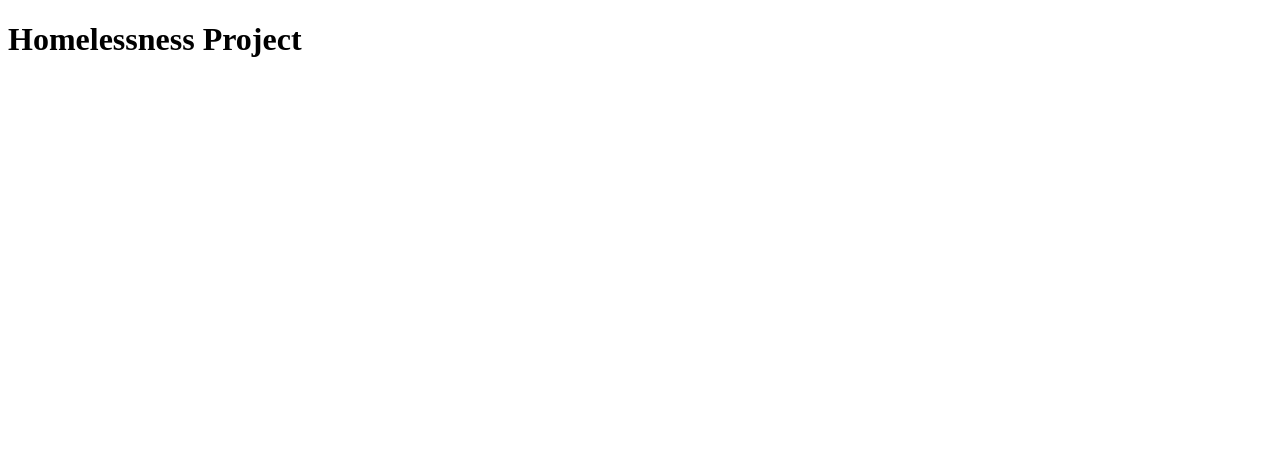
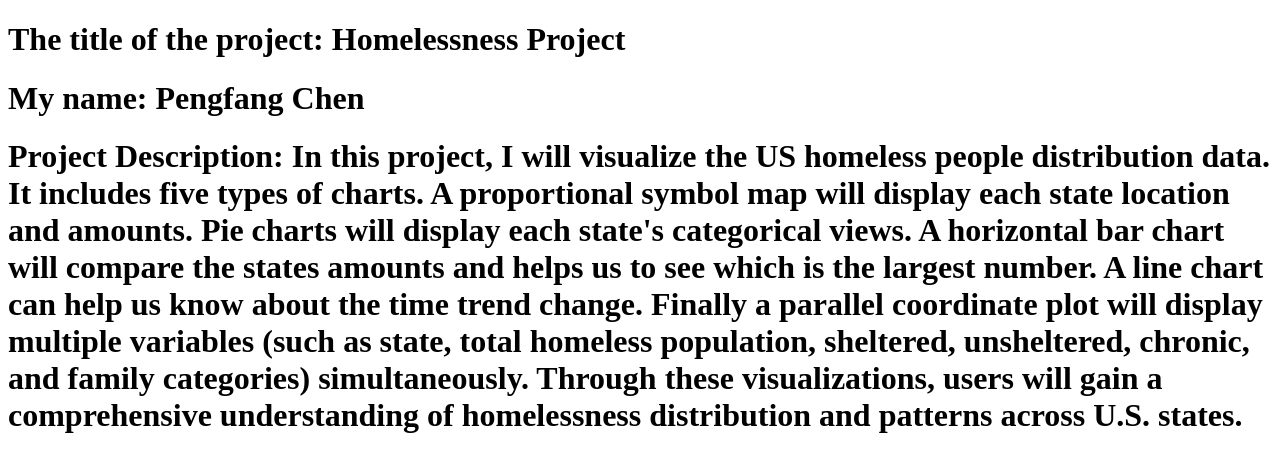
Before and after one commit to pfchensky/homelessness, a plain HTML site: page index.html in a window 1280 px wide. Drawn offline with Linux system fonts and the light colour scheme.

Commit message:
add project description

```diff
--- a/index.html
+++ b/index.html
@@ -8,7 +8,17 @@
 
 <body>
 
-<h1>Homelessness Project</h1>
+<h1>The title of the project: Homelessness Project</h1>
+<h1>My name: Pengfang Chen</h1>
+<h1>Project Description:
+
+In this project, I will visualize the US homeless people distribution data. It includes five types of charts.
+A proportional symbol map will display each state location and amounts. Pie charts will display each state's categorical views. A horizontal bar chart will compare the states amounts and helps us to see which is the largest number. A line chart can help us know about the time trend change. Finally a parallel coordinate plot will display multiple variables (such as state, total homeless population, sheltered, unsheltered, chronic, and family categories) simultaneously.
+
+Through these visualizations, users will gain a comprehensive understanding of homelessness distribution and patterns across U.S. states.
+
+ </h1>
+
 
 </body>
 
```
